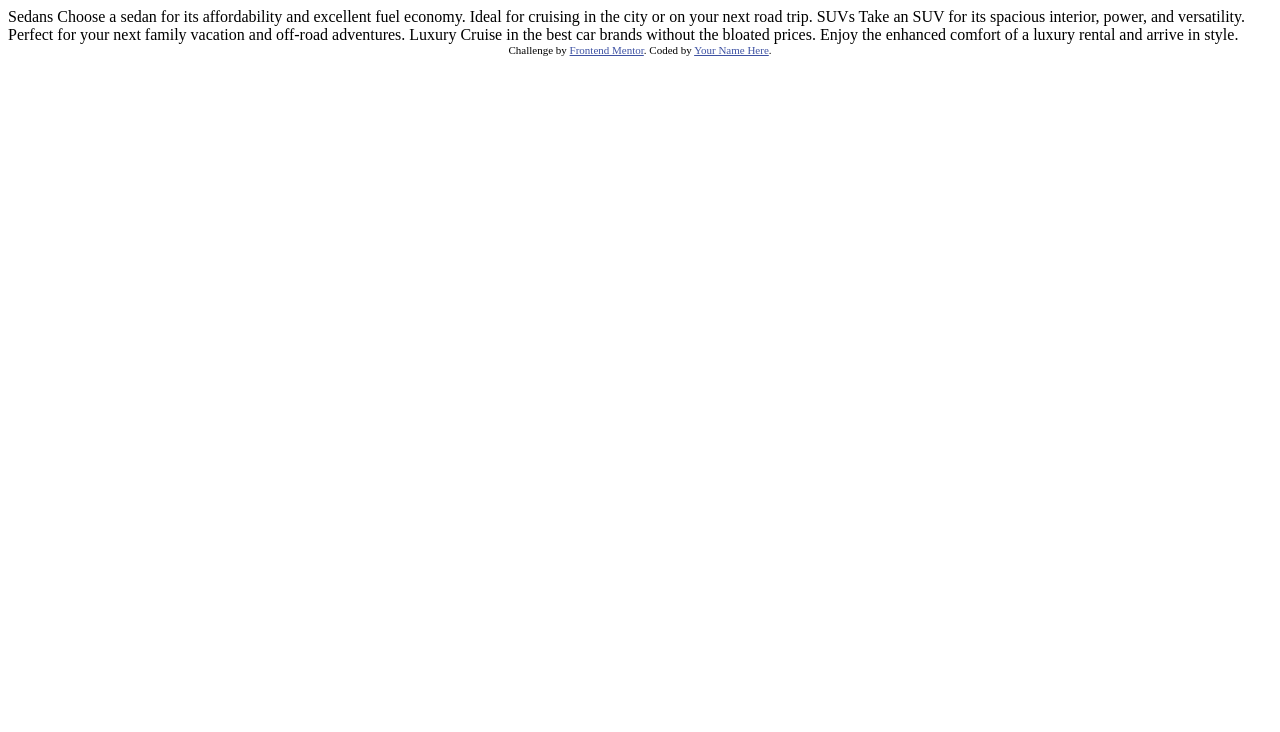
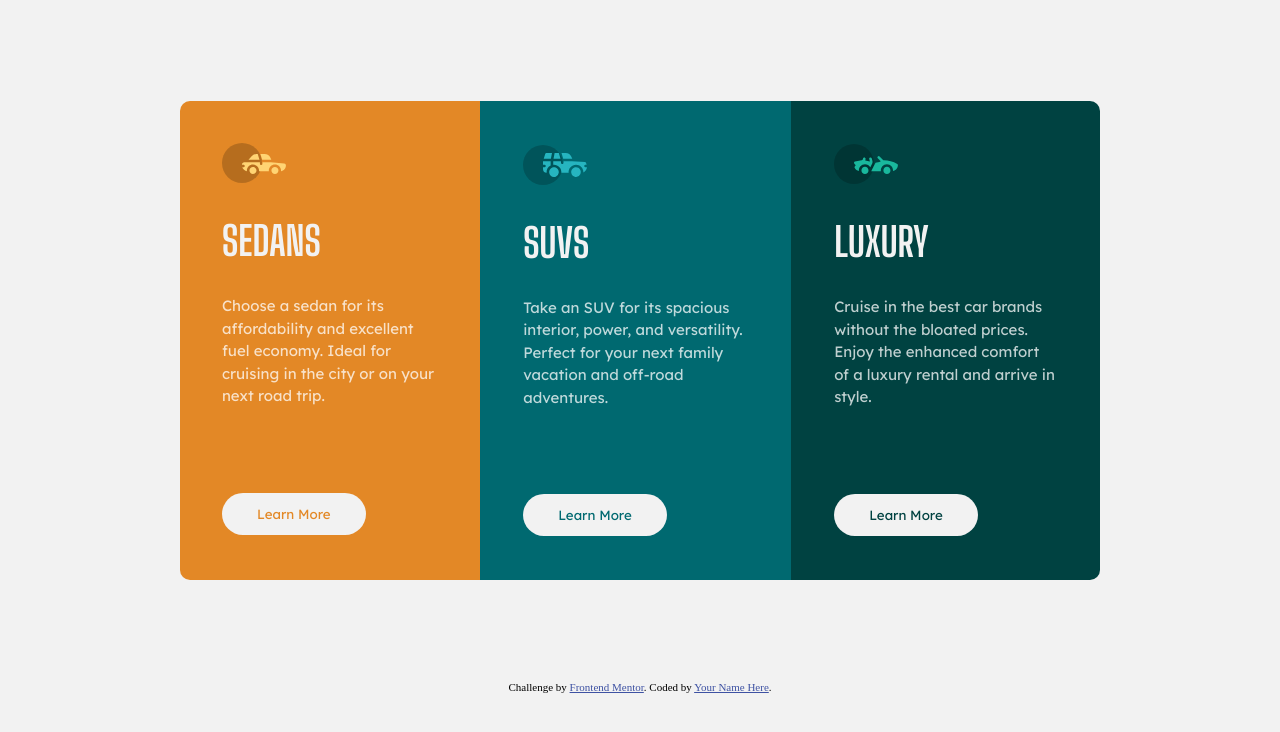
Before and after one commit to JayA96/3-Column-Preview-Card-Component, a plain HTML site: page index.html in a window 1280 px wide. Drawn offline with Linux system fonts and the light colour scheme.

Commit message:
second commit

```diff
--- /dev/null
+++ b/css/styles.css
@@ -0,0 +1,89 @@
+body {
+    background-color: hsl(0, 0%, 95%);
+}
+
+#main-container {
+    display: flex;
+    flex-direction: row;
+    margin: 8% auto;
+    width: 920px;
+    border-radius: 10px;
+    overflow: hidden;
+}
+
+.card {
+    width: 1/3;
+}
+
+.card-content {
+    padding: 14%;
+}
+
+button {
+    background-color: hsl(0, 0%, 95%);
+    font-family: 'Lexend Deca';
+    font-weight: 400;
+    border: none;
+    padding: 13px 35px;
+    border-radius: 21px;
+}
+
+.sedans {
+    background-color: hsl(31, 77%, 52%);
+}
+
+.sedans button {
+    color: hsl(31, 77%, 52%);
+}
+
+.suvs {
+    background-color: hsl(184, 100%, 22%);
+}
+
+.suvs button {
+    color: hsl(184, 100%, 22%);
+}
+
+.luxury {
+    background-color: hsl(179, 100%, 13%);
+}
+
+.luxury button {
+    color: hsl(179, 100%, 13%);
+}
+
+h1 {
+    font-family: 'Big Shoulders Display';
+    font-weight: 700;
+    color: hsl(0, 0%, 95%);
+    margin: 30px auto;
+    font-size: 2.5em;
+}
+
+p {
+    font-family: 'Lexend Deca';
+    font-weight: 400;
+    color: hsla(0, 0%, 100%, 0.75);
+    font-size: 15px;
+    line-height: 1.5;
+    padding-bottom: 70px;
+}
+
+.attribution {
+    font-size: 11px; text-align: center;
+}
+
+.attribution a {
+    color: hsl(228, 45%, 44%);
+}
+
+@media screen and (max-width: 940px) {
+    #main-container {
+        flex-direction: column;
+        width: 325px;
+    }
+
+    p {
+        padding-bottom: 20px;
+    }
+}
--- a/index.html
+++ b/index.html
@@ -6,27 +6,49 @@
 
   <link rel="icon" type="image/png" sizes="32x32" href="./images/favicon-32x32.png">
 
+  <link rel="preconnect" href="https://fonts.googleapis.com">
+  <link rel="preconnect" href="https://fonts.gstatic.com" crossorigin>
+  <link href="https://fonts.googleapis.com/css2?family=Big+Shoulders+Display:wght@700&family=Lexend+Deca&display=swap" rel="stylesheet">
+  <link rel="stylesheet" href="css/styles.css">
   <title>Frontend Mentor | 3-column preview card component</title>
-
-  <!-- Feel free to remove these styles or customise in your own stylesheet 👍 -->
-  <style>
-    .attribution { font-size: 11px; text-align: center; }
-    .attribution a { color: hsl(228, 45%, 44%); }
-  </style>
 </head>
 <body>
 
-  Sedans
+  <div id="main-container">
+    <div class="card sedans">
+      <div class="card-content">
+        <img src="images/icon-sedans.svg" alt="Sedans">
+        <h1>SEDANS</h1>
+        <p>
           Choose a sedan for its affordability and excellent fuel economy. Ideal for cruising in the city
           or on your next road trip.
-
-  SUVs
+        </p>
+        <button>Learn More</button>
+      </div>
+    </div>
+    <div class="card suvs">
+      <div class="card-content">
+        <img src="images/icon-suvs.svg" alt="SUVs">
+        <h1>SUVS</h1>
+        <p>
           Take an SUV for its spacious interior, power, and versatility. Perfect for your next family vacation
           and off-road adventures.
-
-  Luxury
+        </p>
+        <button>Learn More</button>
+      </div>
+    </div>
+    <div class="card luxury">
+      <div class="card-content">
+        <img src="images/icon-luxury.svg" alt="Luxury">
+        <h1>LUXURY</h1>
+        <p>
           Cruise in the best car brands without the bloated prices. Enjoy the enhanced comfort of a luxury
           rental and arrive in style.
+        </p>
+        <button>Learn More</button>
+      </div>
+    </div>
+  </div>
 
   <div class="attribution">
     Challenge by <a href="https://www.frontendmentor.io?ref=challenge" target="_blank">Frontend Mentor</a>.
```
Lines whose indentation alone changed are shown as unchanged.
